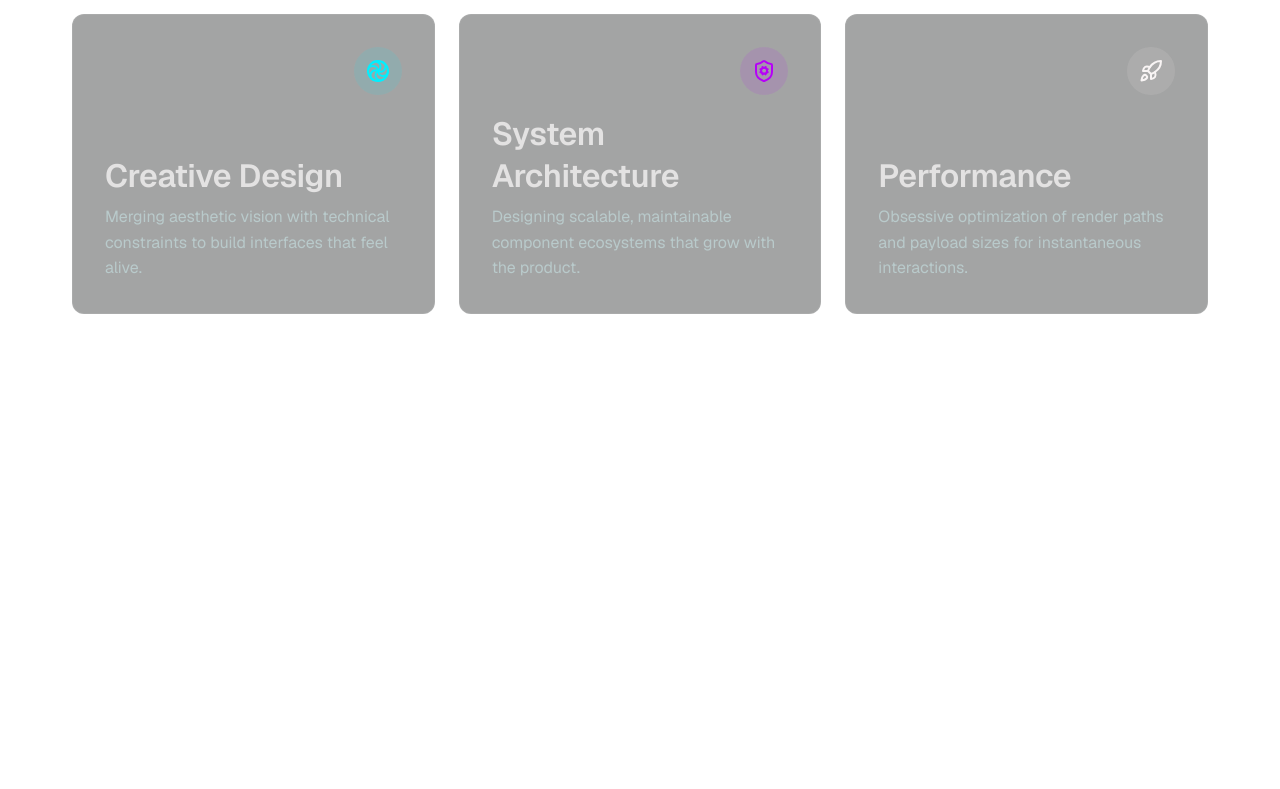
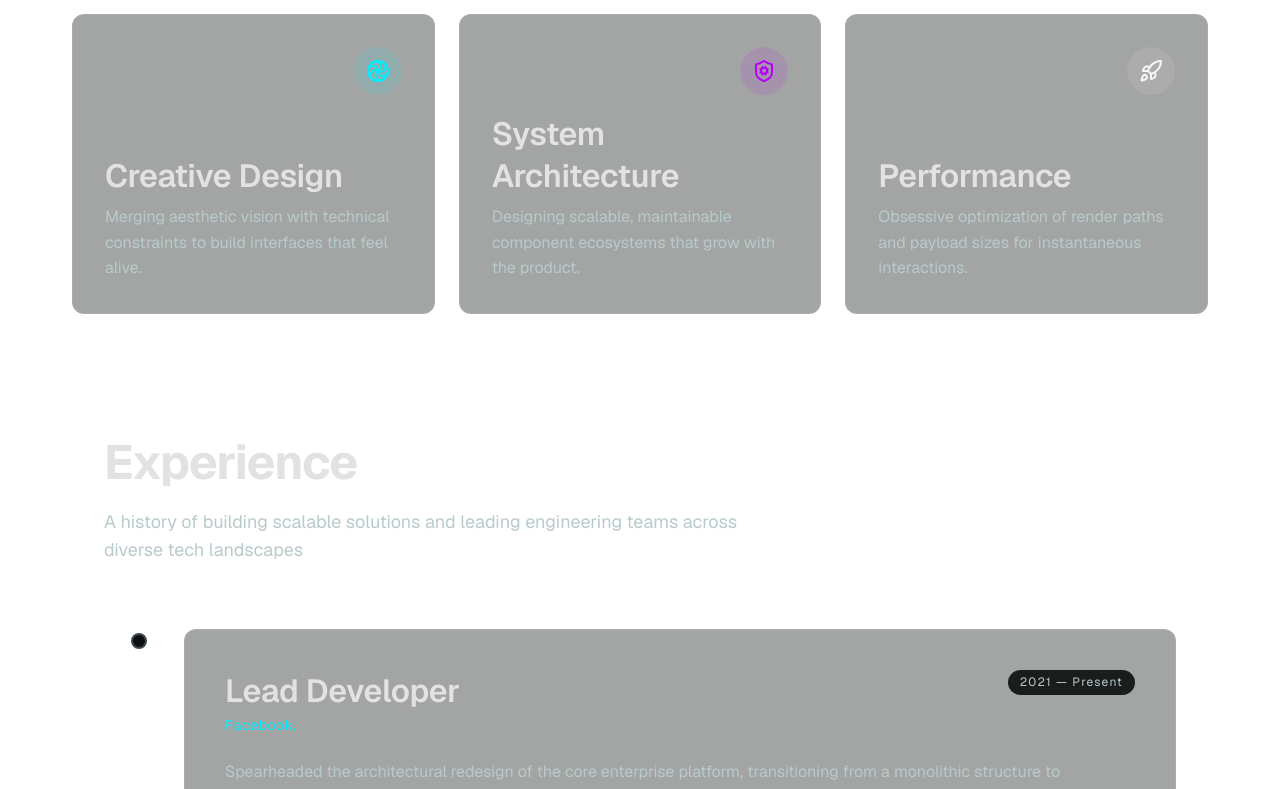
Before and after one commit to Artem14072003/my-resume, a React (Vite) app: page / in a window 1280 px wide. Shown: the part 2000-2789 px from the top of the page. Before the commit the page ends 2594 px from the top, so only its background shows below. Built offline with nearby package versions, Linux system fonts and the light colour scheme.

Commit message:
The Experience section is complete

```diff
--- a/src/App.tsx
+++ b/src/App.tsx
@@ -3,6 +3,7 @@ import BgImage from "./components/UI/BgImage.tsx";
 import Sidebar from "./components/SideBar.tsx";
 import HeroSection from "./components/HeroSection.tsx";
 import AboutSection from "./components/AboutSection/AboutSection.tsx";
+import ExperienceSection from "./components/ExperienceSection.tsx";
 
 function App() {
     return (
@@ -13,6 +14,7 @@ function App() {
             <main className="mx-auto px-8 pb-40 relative max-w-300">
                 <HeroSection />
                 <AboutSection />
+                <ExperienceSection />
             </main>
         </div>
     )
--- a/src/components/AboutSection/AboutSection.tsx
+++ b/src/components/AboutSection/AboutSection.tsx
@@ -1,16 +1,12 @@
-import {motion} from "framer-motion"
 import {SquareCode} from "lucide-react";
 import BlockArsenal from "./BlockArsenal/BlockArsenal.tsx";
 import BlockSkills from "./BlockSkills/BlockSkills.tsx";
+import MotionSection from "../UI/MotionSection.tsx";
 
 const AboutSection = () => {
     return (
-        <motion.div
+        <MotionSection
             className={"relative py-30"}
-            whileInView={{opacity: 1, y: 0}}
-            viewport={{once: true, amount: 0.2}}
-            initial={{opacity: 0, y: 0}}
-            transition={{duration: 0.8, ease: "easeIn"}}
         >
             <section id={'about'}>
                 <h2 className={'text-[48px] leading-[1.2] tracking-[-0.02em] font-bold mb-16 text-mercury'}>
@@ -63,7 +59,7 @@ const AboutSection = () => {
                 <BlockArsenal/>
                 <BlockSkills/>
             </section>
-        </motion.div>
+        </MotionSection>
     )
         ;
 };
--- a/src/components/ExperienceSection.tsx
+++ b/src/components/ExperienceSection.tsx
@@ -0,0 +1,75 @@
+import MotionSection from "./UI/MotionSection.tsx";
+import {EXPERIENCE} from "../constants.ts";
+
+const ExperienceSection = () => {
+    return (
+        <MotionSection className={'max-w-300 mx-auto px-8 mb-40'}>
+            <section id={'experience'}>
+                <div className="mb-16">
+                    <h2 className={'text-[48px] leading-[1.2] tracking-[-0.02em] font-bold text-mercury mb-4'}>Experience</h2>
+                    <p
+                        className={'text-[18px] leading-[1.6] tracking-normal text-submarine max-w-2xl'}
+                    >
+                        A history of building scalable solutions and leading engineering teams across diverse tech landscapes
+                    </p>
+                </div>
+                <div className="relative ml-4 md:ml-8 pl-8 md:pl-12 space-y-16">
+                    {EXPERIENCE.map((exp) =>
+                        <div key={exp.company} className={'relative group'}>
+                            <div
+                                className={`absolute -left-9.25 md:-left-13.25 top-1 w-4 h-4 rounded-full bg-woodsmoke
+                                border-2 border-limed-spruce ${exp.colorClasses.hoverBg} transition-all
+                                ${exp.colorClasses.hoverBorder} duration-200 z-10
+                                group-hover:shadow-[0_0_15px_rgba(0,240,255,0.6)]`}
+                            />
+                            <div className={'glassCard rounded-xl p-10 relative overflow-hidden'}>
+                                <div className="flex flex-col md:flex-row md:items-start justify-between mb-6 gap-4 relative z-10">
+                                    <div className={''}>
+                                        <h3
+                                            className={'text-[32px] leading-[1.3] tracking-[-0.01em] font-semibold ' +
+                                                'text-mercury mb-1'}
+                                        >
+                                            {exp.title}
+                                        </h3>
+                                        <p
+                                            className={`text-[14px] leading-[1.4] tracking-wider font-medium
+                                            ${exp.colorClasses.text}`}
+                                        >
+                                            {exp.company}
+                                        </p>
+                                    </div>
+                                    <div
+                                        className={"inline-flex items-center px-3 py-1 rounded-full " +
+                                            "border-limed-spruce/30 bg-shark text-xs leading-[1.4] tracking-widest " +
+                                            "font-medium text-submarine"}
+                                    >
+                                        {exp.date}
+                                    </div>
+                                </div>
+                                <p
+                                    className={'text-base leading-[1.6] tracking-normal ' +
+                                        'text-submarine mb-6 relative z-10'}
+                                >
+                                    {exp.desc}
+                                </p>
+                                <div className="flex flex-wrap gap-2 relative z-10">
+                                    {exp.techStack.map((stack) =>
+                                        <span
+                                            key={stack}
+                                            className={'px-3 py-1 rounded text-xs tracking-widest font-medium text-submarine border border-limed-spruce/20'}
+                                        >
+                                            {stack}
+                                        </span>
+                                    )}
+                                </div>
+                            </div>
+                        </div>
+
+                    )}
+                </div>
+            </section>
+        </MotionSection>
+    );
+};
+
+export default ExperienceSection;
--- /dev/null
+++ b/src/components/UI/MotionSection.tsx
@@ -0,0 +1,20 @@
+import React from "react";
+import {motion} from "framer-motion"
+
+const MotionSection = (
+    {children, className}: {children: React.ReactNode, className: string}
+) => {
+    return (
+        <motion.div
+            className={`${className}`}
+            whileInView={{opacity: 1, y: 0}}
+            viewport={{once: true, amount: 0.2}}
+            initial={{opacity: 0, y: 0}}
+            transition={{duration: 0.8, ease: "easeIn"}}
+        >
+            {children}
+        </motion.div>
+    );
+};
+
+export default MotionSection;
```
